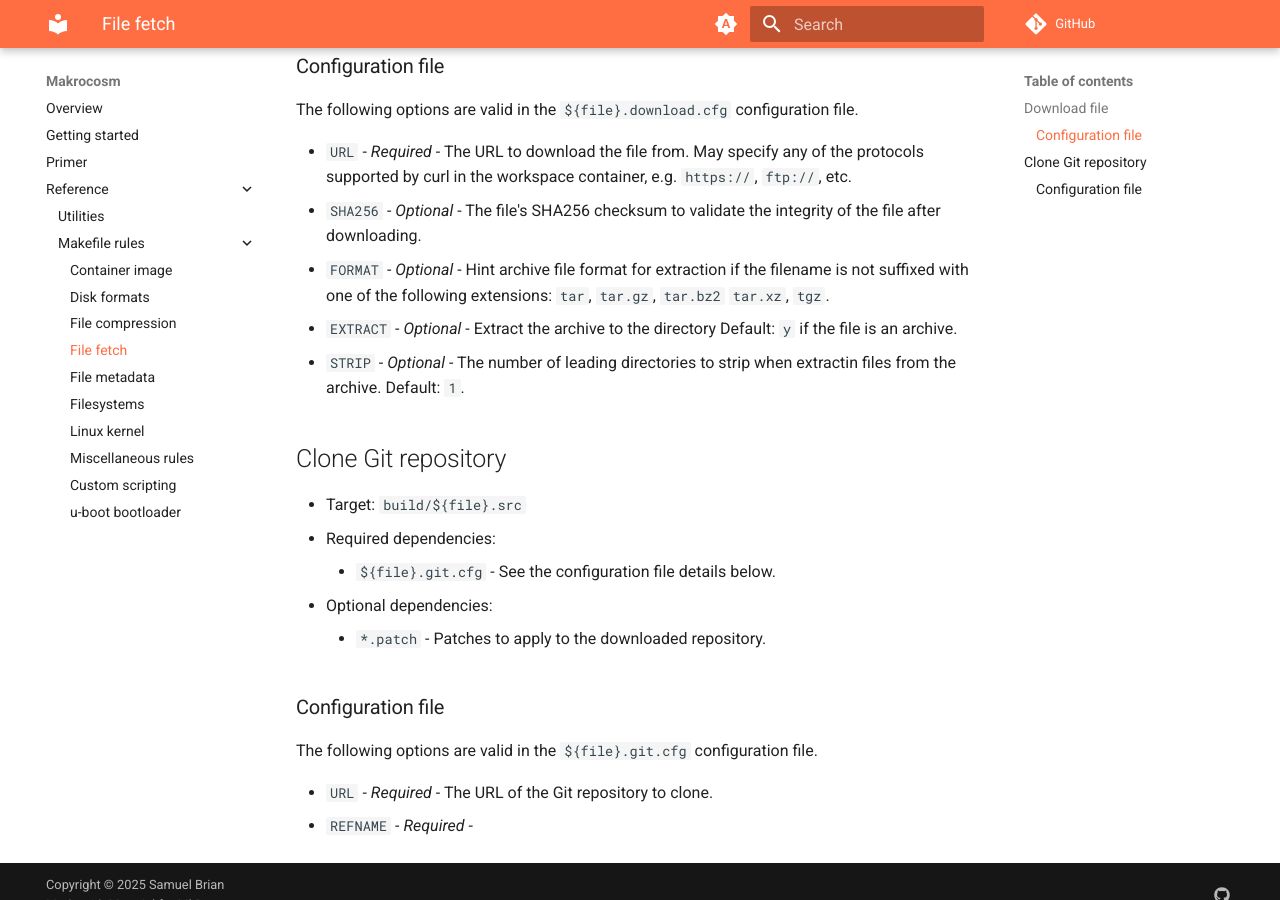
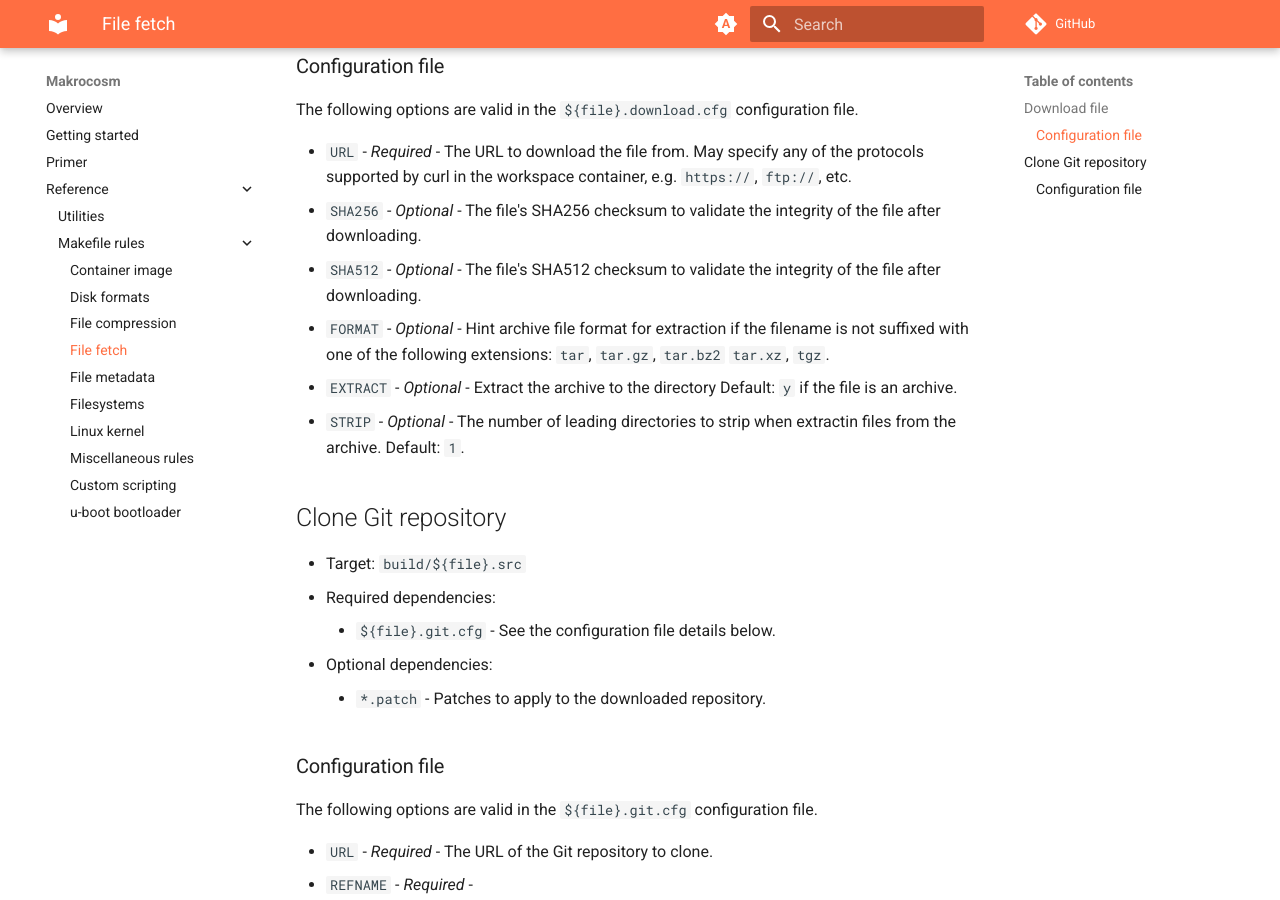
Before and after one commit to makrocosm/makrocosm, an MkDocs documentation site: the page built from docs/reference/makefile-rules/file-fetch.md, in a window 1280 px wide and 900 px high, scrolled down 749 px. Built offline with MkDocs 1.6.1 and Material for MkDocs 9.7.7, drawn with Linux system fonts in a browser that asks for light colours; comment, search, counter and statistics services are not loaded.

Commit message:
download: added SHA512 check
For when you've got a SHA512 instead of a SHA256 to verify your download.

```diff
--- a/docs/reference/makefile-rules/file-fetch.md
+++ b/docs/reference/makefile-rules/file-fetch.md
@@ -34,6 +34,8 @@ The following options are valid in the `${file}.download.cfg` configuration file
     container, e.g. `https://`, `ftp://`, etc.
   - `SHA256` - *Optional* - The file's SHA256 checksum to validate the
      integrity of the file after downloading.
+  - `SHA512` - *Optional* - The file's SHA512 checksum to validate the
+     integrity of the file after downloading.
   - `FORMAT` - *Optional* - Hint archive file format for extraction if the
     filename is not suffixed with one of the following extensions:
     `tar`, `tar.gz`, `tar.bz2` `tar.xz`, `tgz`.
```
Also changed, not shown: 1 other file.
